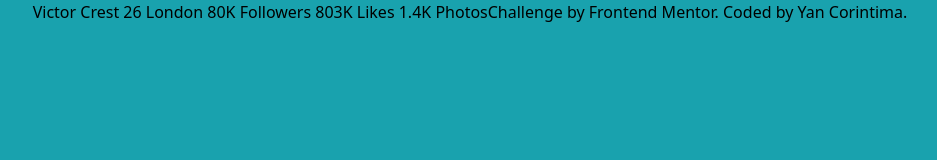
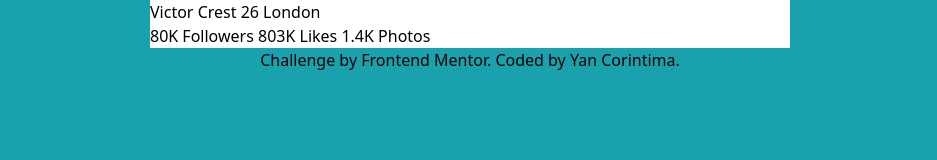
Before and after one commit to Nigraum/profile-card-component, a website: page src/index.html in a window 1280 px wide. Shown: the whole page, without its empty margins (170-1107 px from the left). Drawn offline with Linux system fonts and the light colour scheme.

Commit message:
Finishing skeleton

```diff
--- a/src/index.html
+++ b/src/index.html
@@ -10,11 +10,14 @@
   <link rel="icon" type="image/png" sizes="32x32" href="./assets/images/favicon-32x32.png">
   <title>Frontend Mentor | Profile card component</title>
 </head>
-<body class="bg-darkCyan-300 flex items-center justify-center">
+<body class="bg-darkCyan-300 flex items-center justify-center flex-col">
+  <div class="w-1/2 bg-white">
+    <div class="">
       Victor Crest
       26
       London
 
+      <div>
       80K
       Followers
 
@@ -23,6 +26,9 @@
 
       1.4K
       Photos
+      </div>
+    </div>
+  </div>
   <div class="attribution">
     Challenge by <a href="https://www.frontendmentor.io?ref=challenge" target="_blank">Frontend Mentor</a>.
     Coded by <a href="https://github.com/Nigraum">Yan Corintima</a>.
```
Also changed, not shown: src/output.css. Lines whose indentation alone changed are shown as unchanged.
